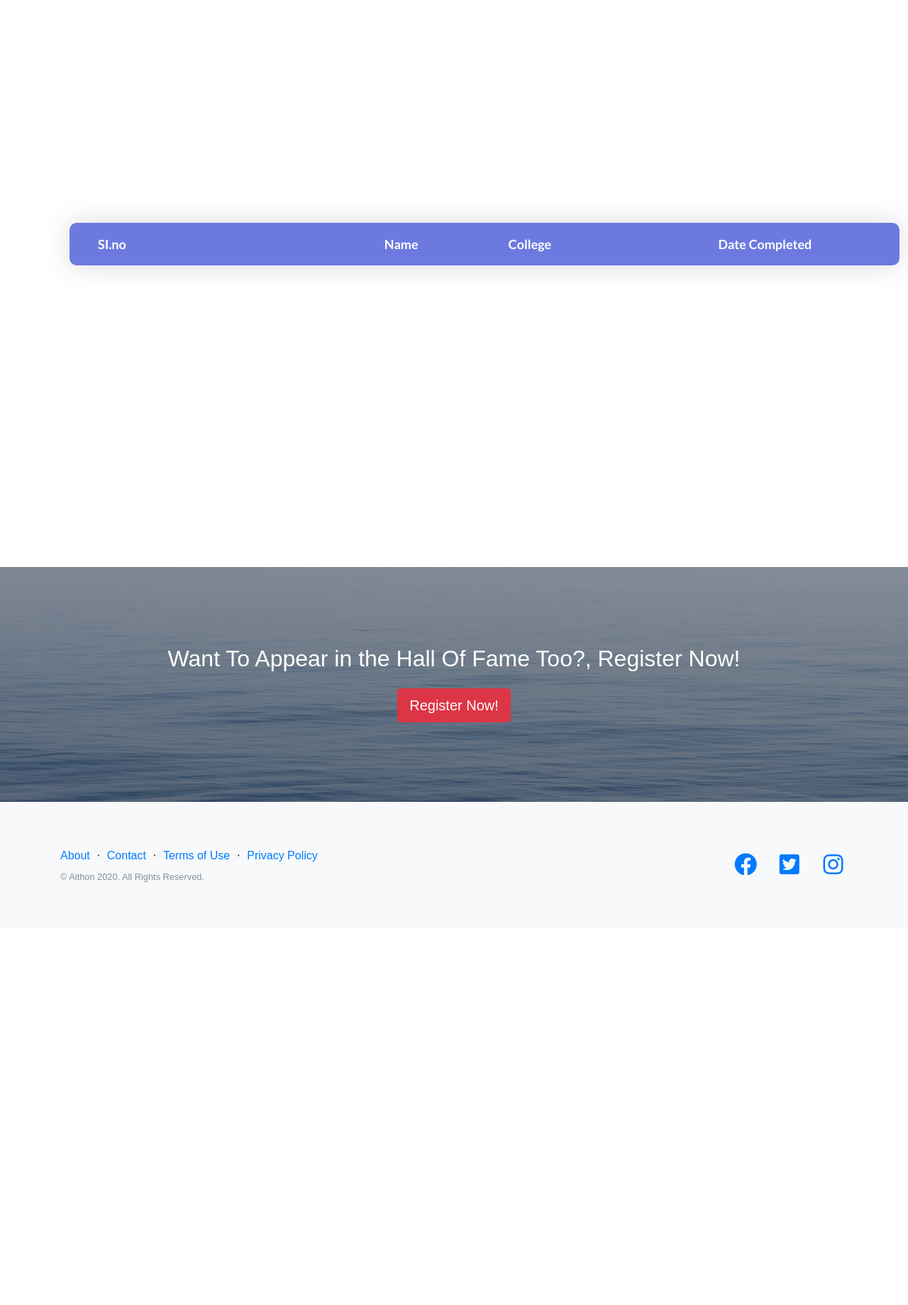
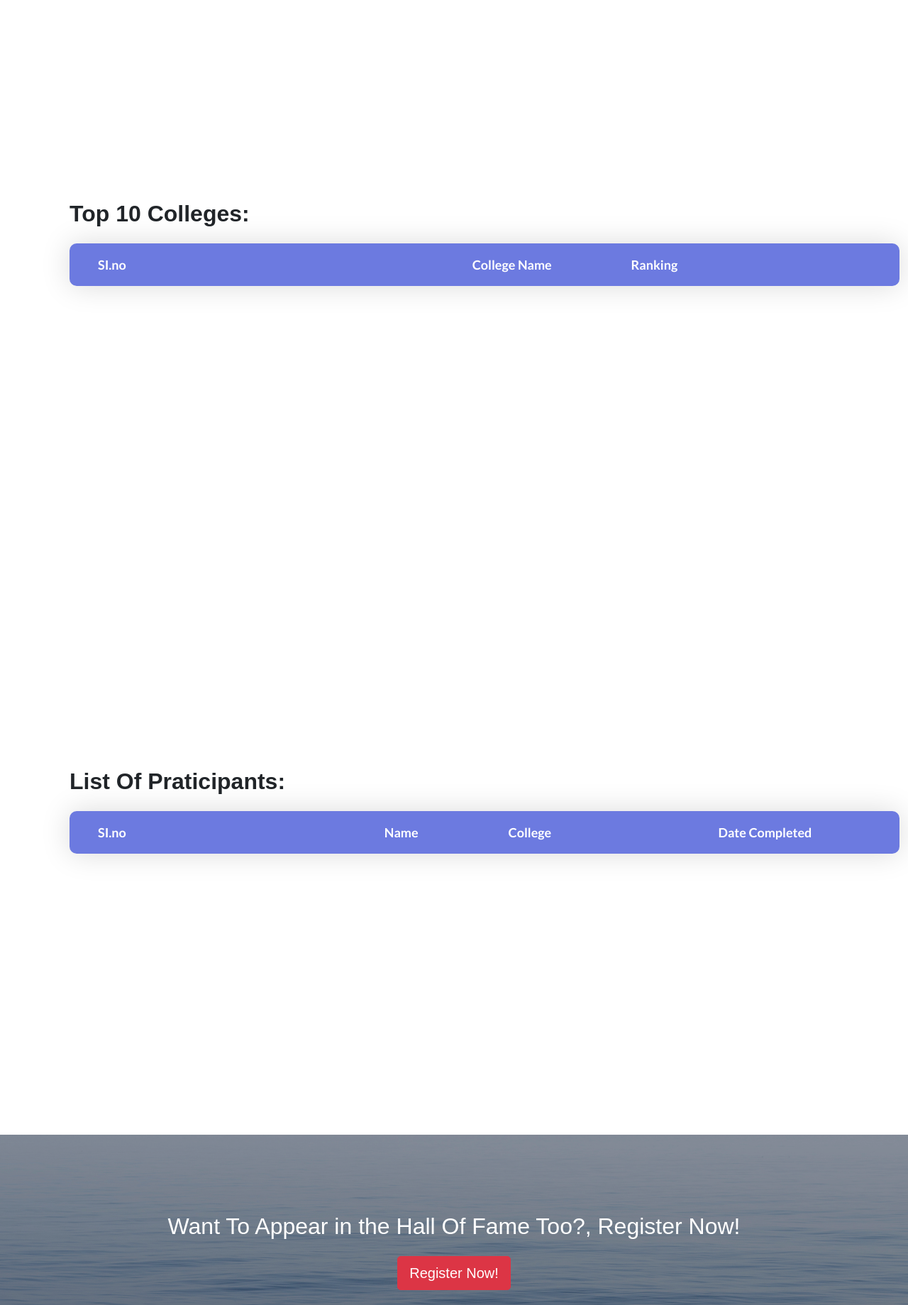
Before and after one commit to rozario-lamperouge/WallOfFame, a Django app: page / in a window 1280 px wide; the page is wider, and only the part inside the window is pictured. Shown: the part 579-2418 px from the top of that part at 71% size. Before the commit the page ends 1822 px from the top of that part, so only its background shows below. Run offline with Django 3.2, Linux system fonts and the light colour scheme; data that the repository does not hold is empty; some libraries are stand-ins or nearby versions.

Commit message:
added top 10 colleges

```diff
--- a/main/templates/main/walloffame.html
+++ b/main/templates/main/walloffame.html
@@ -24,10 +24,47 @@
 
 <body>
 <!-- Hall Of Fame -->
+	<div class="limiter">
+		<div class="container-table100">
+			<div class="wrap-table100">
+				<h2><strong>Top 10 Colleges:</strong></h2>
+				<br>
+				<div class="table100 ver1 m-b-110">
+					<div class="table100-head">
+						<table>
+							<thead>
+								<tr class="row100 head">
+									<th class="cell100 column1">SI.no</th>
+									<th class="cell100 column2">College Name</th>
+									<th class="cell100 column3">Ranking</th>
+								</tr>
+							</thead>
+						</table>
+					</div>
+
+					<div class="table100-body js-pscroll">
+						<table>
+							<tbody>
+								{% for c in Colleges %}
+								<tr class="row100 body">
+									<td class="cell100 column1">{{forloop.counter}}</td>
+									<td class="cell100 column2">{{c}}</td>
+									<td class="cell100 column3">{{forloop.counter}}</td>
+								</tr>
+								{% endfor %}
+							</tbody>
+						</table>
+					</div>
+				</div>
+			</div>
+		</div>
+	</div>
 
 	<div class="limiter">
 		<div class="container-table100">
 			<div class="wrap-table100">
+				<h2><strong>List Of Praticipants:</strong></h2>
+				<br>
 				<div class="table100 ver1 m-b-110">
 					<div class="table100-head">
 						<table>
--- a/main/views.py
+++ b/main/views.py
@@ -10,6 +10,7 @@ def Students(request):
                                 reverse = True)
 	# removing duplicates from the list
 	result = list(dict.fromkeys(result))
+	top = result[:10]
 
 	# ordering the students according to last date enroleed
 	sts = Student.objects.order_by('-date')
@@ -24,7 +25,7 @@ def Students(request):
 	# doing the above five lines in a easier way:
 	# new = [s for s in sts for c in result if(c==s.college)]
 
-	return render(request, 'main/home.html', {'Students':new})
+	return render(request, 'main/home.html', {'Students':new, 'Colleges':top})
 
 def Reviews(request):
 	rv = Review.objects.order_by('-date')
```
